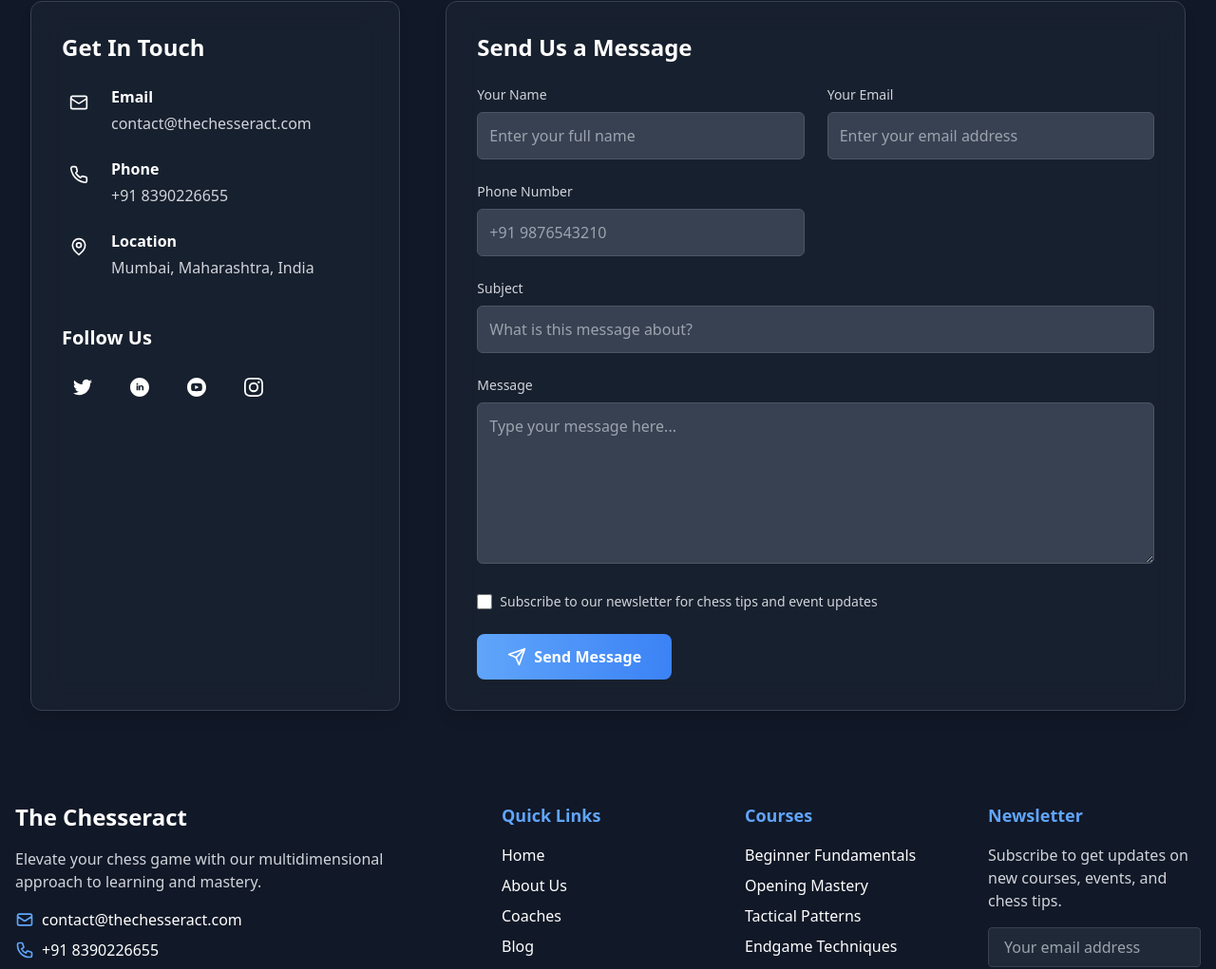
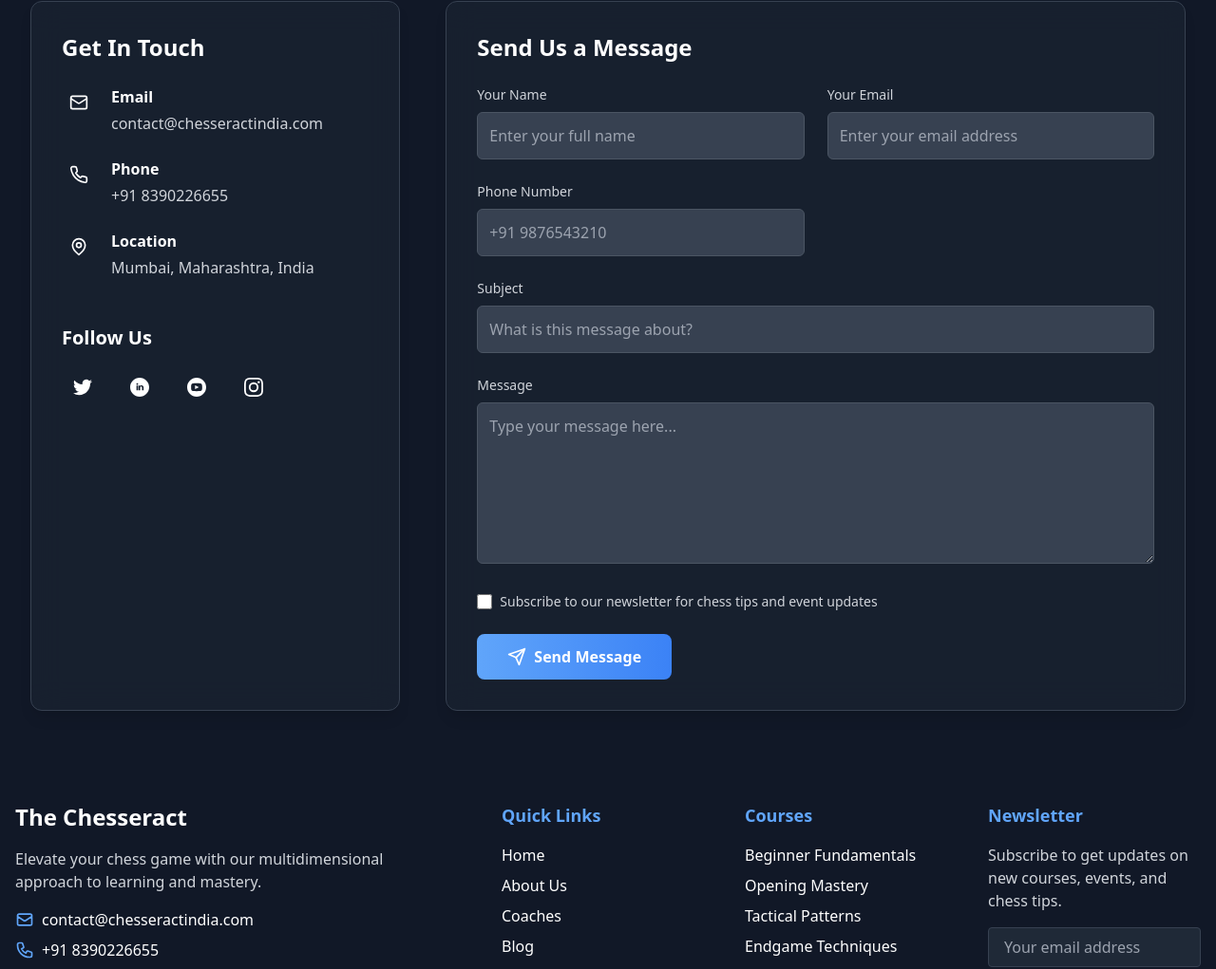
Before and after one commit to avi-watwani/the-chesseract, a Next.js app: page /contact in a window 1280 px wide. Shown: the part 387-1408 px from the top of the page at 95% size. Built offline with nearby package versions, Linux system fonts and the light colour scheme.

Commit message:
Update contact email address in Contact and Footer components to reflect new domain.

```diff
--- a/app/components/Contact.tsx
+++ b/app/components/Contact.tsx
@@ -89,7 +89,7 @@ const Contact = () => {
                   </div>
                   <div>
                     <h4 className="font-semibold mb-1 text-white">Email</h4>
-                    <p className="text-gray-300">contact@thechesseract.com</p>
+                    <p className="text-gray-300">contact@chesseractindia.com</p>
                   </div>
                 </div>
 
--- a/app/components/Footer.tsx
+++ b/app/components/Footer.tsx
@@ -26,7 +26,7 @@ export default function Footer() {
                 <svg className="w-5 h-5 mr-2 text-blue-400" fill="none" viewBox="0 0 24 24" stroke="currentColor">
                   <path strokeLinecap="round" strokeLinejoin="round" strokeWidth={2} d="M3 8l7.89 5.26a2 2 0 002.22 0L21 8M5 19h14a2 2 0 002-2V7a2 2 0 00-2-2H5a2 2 0 00-2 2v10a2 2 0 002 2z" />
                 </svg>
-                <span>contact@thechesseract.com</span>
+                <span>contact@chesseractindia.com</span>
               </div>
               <div className="flex items-center">
                 <svg className="w-5 h-5 mr-2 text-blue-400" fill="none" viewBox="0 0 24 24" stroke="currentColor">
```
